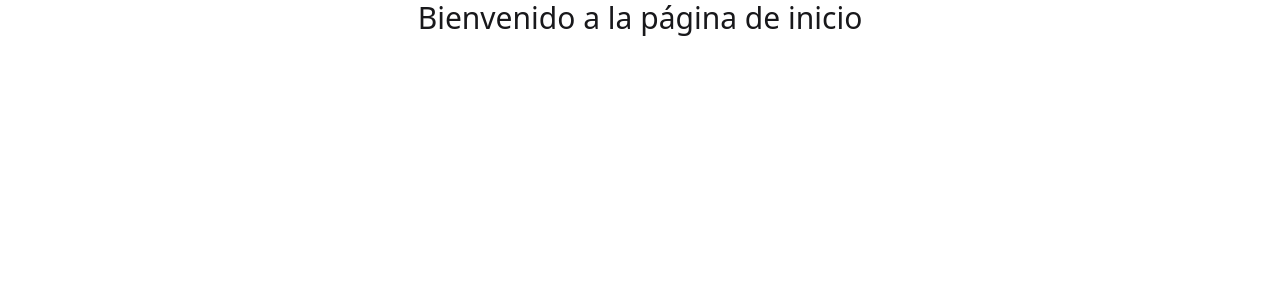
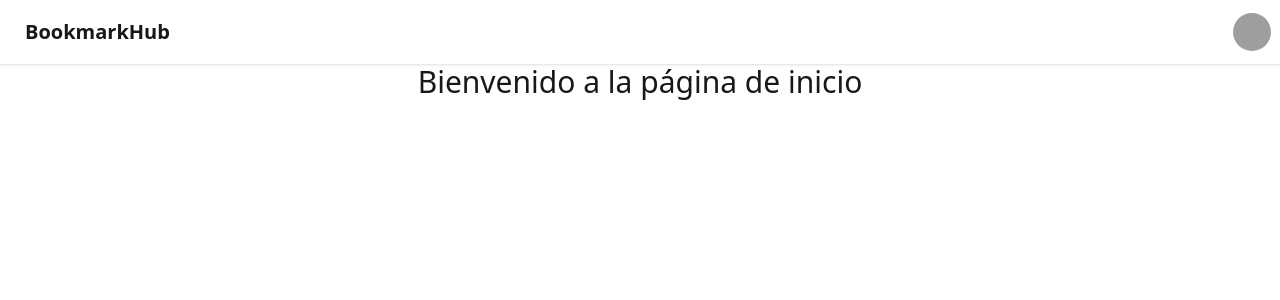
Before and after one commit to mazax28/bookmark-manager, a React (Vite) app: page /home in a window 1280 px wide. Shown: the top 300 px of the page. Built offline with nearby package versions, Linux system fonts and the light colour scheme; grey boxes are pictures that could not be loaded.

Commit message:
fix: correct class name in App component and ensure Navbar is rendered

```diff
--- a/src/App.jsx
+++ b/src/App.jsx
@@ -1,6 +1,7 @@
 import AuthPage from "./pages/AuthPage"
 import HomePage from "./pages/HomePage"
 import VerificationPage from "./pages/VerificationPage"
+import Navbar from "./components/Navbar"
 import { Toaster } from "react-hot-toast"
 import { ReactQueryDevtools } from '@tanstack/react-query-devtools'
 import { Routes, Route } from "react-router-dom"
@@ -9,7 +10,8 @@ import { Routes, Route } from "react-router-dom"
 function App() {
 
   return (
-    <div className="min-h screen">
+    <div className="min-h-screen">
+      <Navbar />
       <Routes>
         <Route path="/auth" element={<AuthPage />} />
         <Route path="/home" element={<HomePage />} />
```
